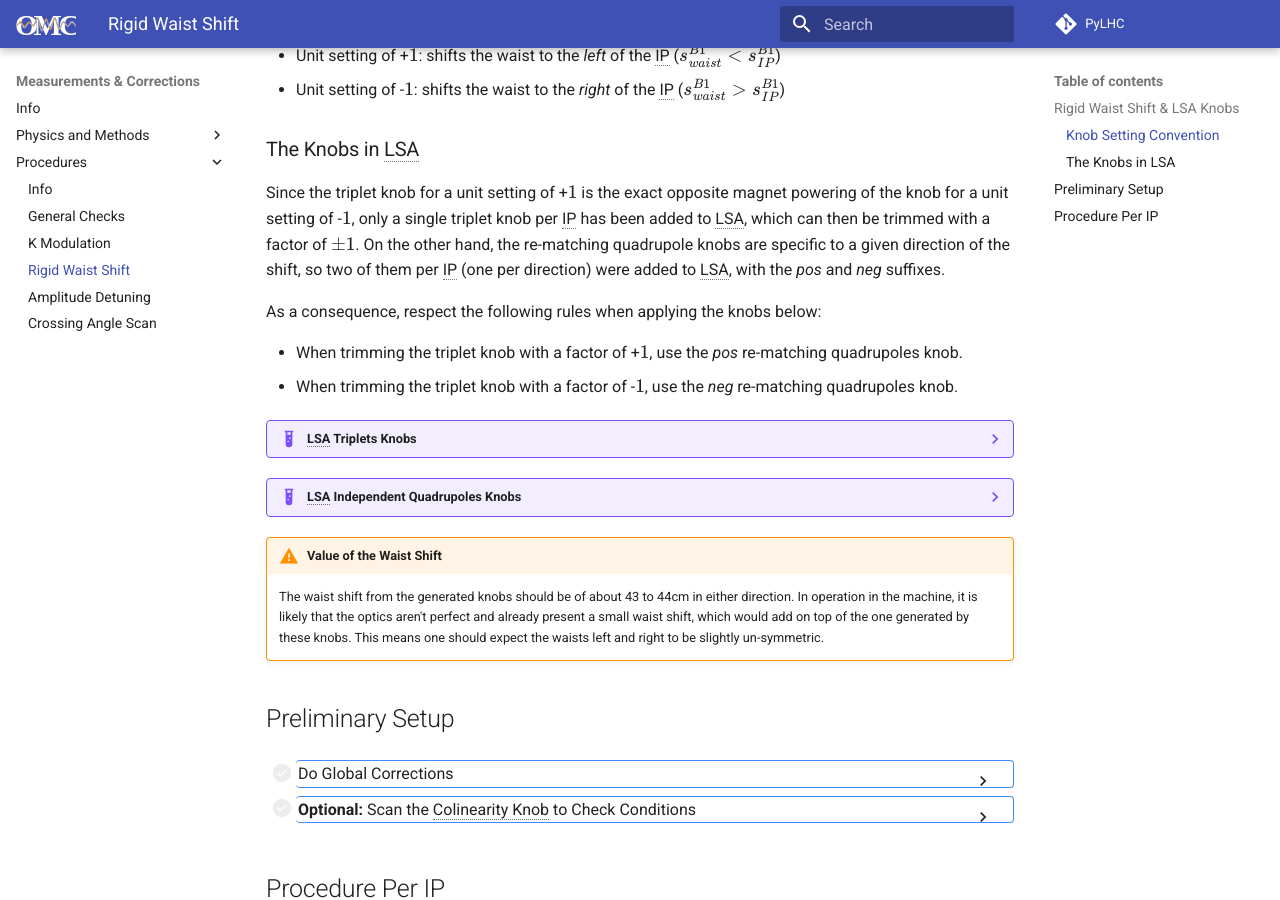
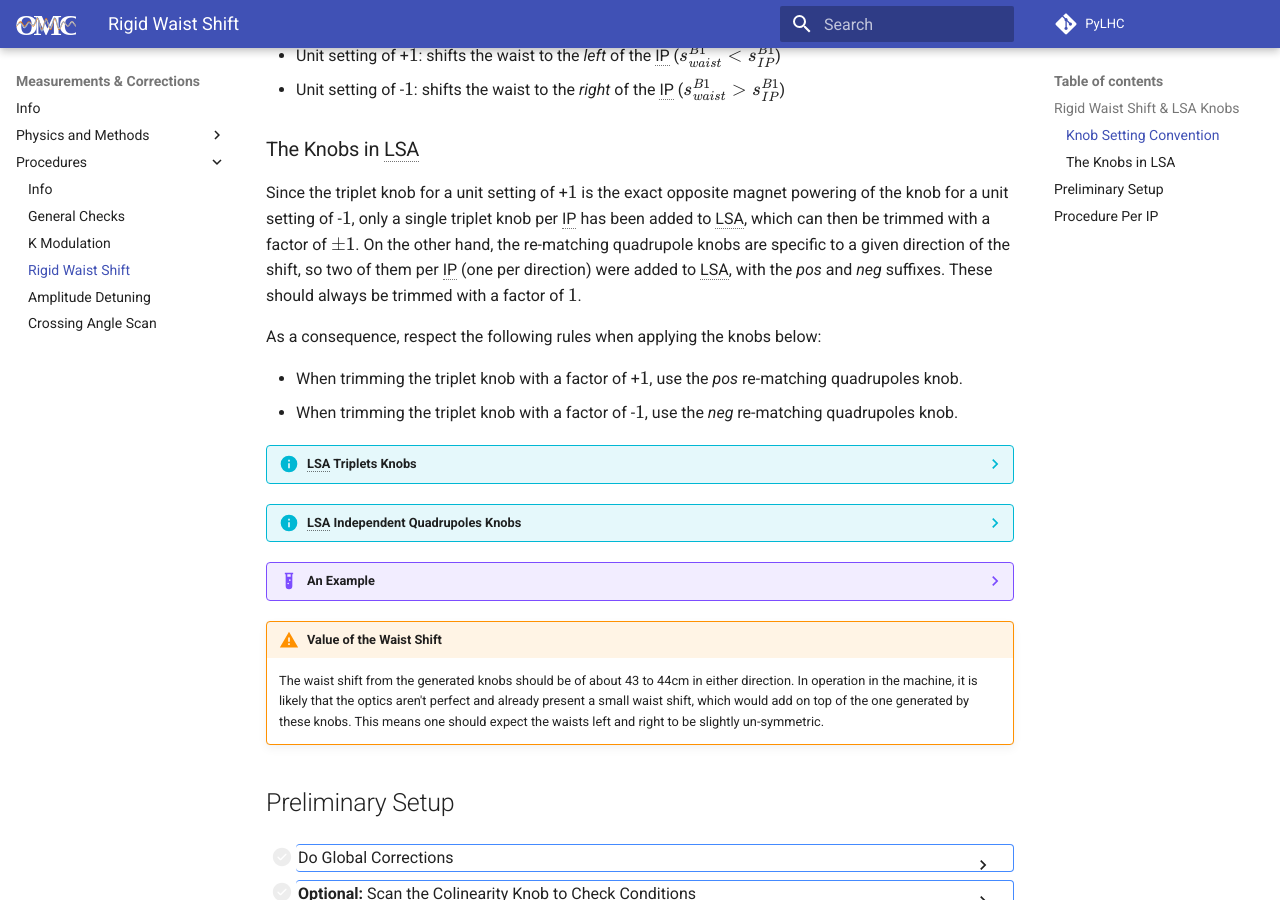
Before and after one commit to pylhc/pylhc.github.io, an MkDocs documentation site: the page built from docs/measurements/procedures/rigid_waist_shift.md, in a window 1280 px wide and 900 px high, scrolled down 787 px. Built offline with MkDocs 1.6.1 and Material for MkDocs 9.7.7, drawn with Linux system fonts in a browser that asks for light colours.

Commit message:
add example for knobs use

```diff
--- a/docs/measurements/procedures/rigid_waist_shift.md
+++ b/docs/measurements/procedures/rigid_waist_shift.md
@@ -35,20 +35,21 @@
 
 Since the triplet knob for a unit setting of +$1$ is the exact opposite magnet powering of the knob for a unit setting of -$1$, only a single triplet knob per IP has been added to LSA, which can then be trimmed with a factor of $\pm1$.
 On the other hand, the re-matching quadrupole knobs are specific to a given direction of the shift, so two of them per IP (one per direction) were added to LSA, with the *pos* and *neg* suffixes.
+These should always be trimmed with a factor of $1$.
 
 As a consequence, respect the following rules when applying the knobs below:
 
  - When trimming the triplet knob with a factor of +$1$, use the *pos* re-matching quadrupoles knob.
  - When trimming the triplet knob with a factor of -$1$, use the *neg* re-matching quadrupoles knob.
 
-??? example "LSA Triplets Knobs"
+??? info "LSA Triplets Knobs"
 
     |  IP   |                        Knob Name                         |
     | :---: | :------------------------------------------------------: |
     |  IP1  | LHCBEAM/MD_ATS_2020-05_04_BX_RigidWaistShift_Triplet_IP1 |
     |  IP5  | LHCBEAM/MD_ATS_2020-05_04_BX_RigidWaistShift_Triplet_IP5 |
 
-??? example "LSA Independent Quadrupoles Knobs"
+??? info "LSA Independent Quadrupoles Knobs"
 
     |  Beam  |  IP   |                      Knob Name                      |
     | :----: | :---: | :-------------------------------------------------: |
@@ -60,6 +61,11 @@
     |        |       | LHCBEAM/MD_ATS_2022_05_04_B2_RigidWaitsShift_IP1pos |
     |        |  IP5  | LHCBEAM/MD_ATS_2022_05_04_B2_RigidWaitsShift_IP5neg |
     |        |       | LHCBEAM/MD_ATS_2022_05_04_B2_RigidWaitsShift_IP5pos |
+
+??? example "An Example"
+    One wishes to implement the waist shift at IP1, shifting the waist to the left of IP (for Beam1).
+    To do so they need to apply the *LHCBEAM/MD_ATS_2020-05_04_BX_RigidWaistShift_Triplet_IP1* with a factor of +$1$.
+    Since they used a +$1$ factor on the triplet knob, the corresponding re-matching quadrupoles knobs to use are those with the *pos* suffix, for Beam1 and Beam2: *LHCBEAM/MD_ATS_2022_05_04_B2_RigidWaitsShift_IP1pos* and *LHCBEAM/MD_ATS_2022_05_04_B2_RigidWaitsShift_IP1pos*.
 
 !!! warning "Value of the Waist Shift"
       The waist shift from the generated knobs should be of about 43 to 44cm in either direction.
```
